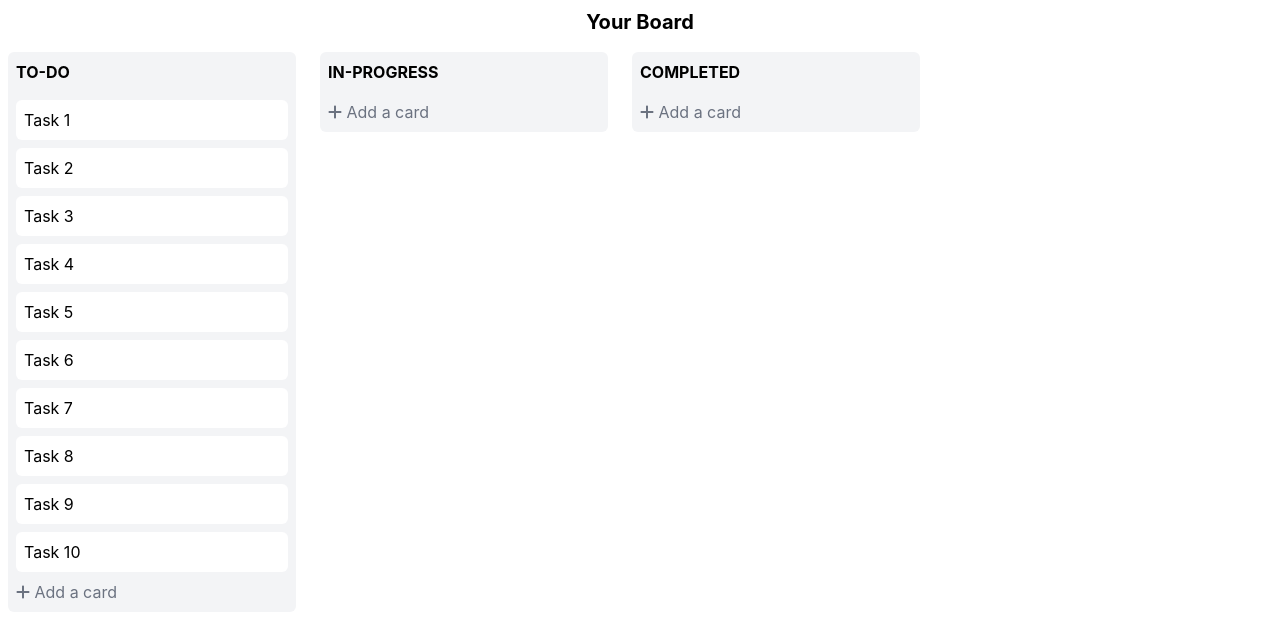
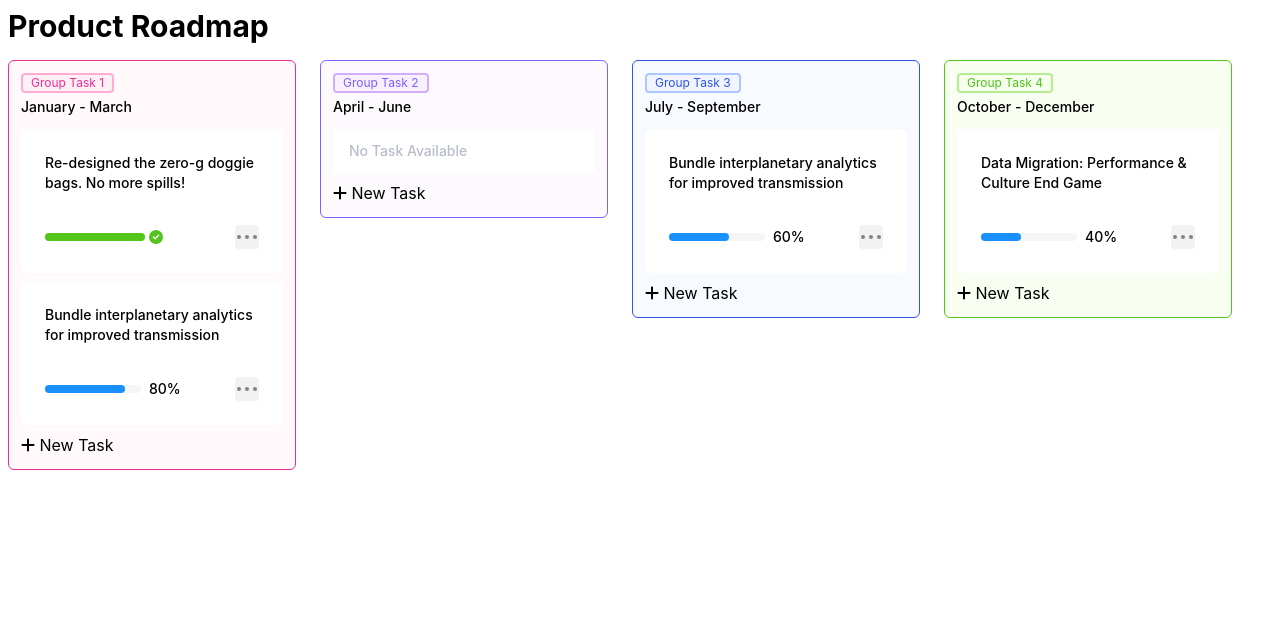
Before and after one commit to Irwnda/kanban-wannabe, a React (Create React App) app: page / in a window 1280 px wide. Shown: the top 638 px of the page. Built offline with nearby package versions, Linux system fonts and the light colour scheme.

Commit message:
style: Change style like the design Cannot access the design previously

```diff
--- a/src/App.tsx
+++ b/src/App.tsx
@@ -72,7 +72,7 @@ function App() {
   return (
     <DragDropContext onDragEnd={onDragEnd}>
       <div className="container mx-auto bg-white">
-        <div className="font-bold text-center text-xl p-2">Your Board</div>
+        <div className="font-bold text-3xl p-2">Product Roadmap</div>
         <AppContext.Provider
           value={{
             tasks,
--- a/src/InitialValue.ts
+++ b/src/InitialValue.ts
@@ -1,86 +1,98 @@
-import { ColumnItem, Task } from "./types";
+import { ColumnColor, ColumnItem, Task } from "./types";
 
 const InitialTasks: Task[] = [
   {
     id: 1,
-    description: "Task 1",
-    title: "Task 1",
+    description: "Re-designed the zero-g doggie bags. No more spills!",
+    title: "Re-designed the zero-g doggie bags. No more spills!",
     tags: ["tag1", "tag2", "tag3", "tag4", "tag5", "tag6", "tag7", "tag8"],
+    progress: 100,
   },
   {
     id: 2,
-    description: "Task 2",
-    title: "Task 2",
+    description: "Bundle interplanetary analytics for improved transmission",
+    title: "Bundle interplanetary analytics for improved transmission",
     tags: ["tag1", "tag2"],
+    progress: 80,
   },
   {
     id: 3,
-    description: "Task 3",
-    title: "Task 3",
+    description: "Bundle interplanetary analytics for improved transmission",
+    title: "Bundle interplanetary analytics for improved transmission",
     tags: ["tag1", "tag2"],
+    progress: 60,
   },
   {
     id: 4,
-    description: "Task 4",
-    title: "Task 4",
+    description: "Data Migration: Performance & Culture End Game",
+    title: "Data Migration: Performance & Culture End Game",
     tags: ["tag1", "tag2"],
-  },
-  {
-    id: 5,
-    description: "Task 5",
-    title: "Task 5",
-    tags: ["tag1", "tag2"],
-  },
-  {
-    id: 6,
-    description: "Task 6",
-    title: "Task 6",
-    tags: ["tag1", "tag2"],
-  },
-  {
-    id: 7,
-    description: "Task 7",
-    title: "Task 7",
-    tags: ["tag1", "tag2"],
-  },
-  {
-    id: 8,
-    description: "Task 8",
-    title: "Task 8",
-    tags: ["tag1", "tag2"],
-  },
-  {
-    id: 9,
-    description: "Task 9",
-    title: "Task 9",
-    tags: ["tag1", "tag2"],
-  },
-  {
-    id: 10,
-    description: "Task 10",
-    title: "Task 10",
-    tags: ["tag1", "tag2"],
+    progress: 40,
   },
 ];
+
+const colorList = {
+  pink: {
+    border: "#EB2F96",
+    borderInside: "#FFADD2",
+    bg: "#FFF9FB",
+    bgInside: "#FFF0F6",
+  } as ColumnColor,
+  purple: {
+    border: "#7B61FF",
+    borderInside: "#D3ADF7",
+    bg: "#FCFAFD",
+    bgInside: "#F9F0FF",
+  } as ColumnColor,
+  blue: {
+    border: "#2F54EB",
+    borderInside: "#ADC6FF",
+    bg: "#F7FAFF",
+    bgInside: "#F0F5FF",
+  } as ColumnColor,
+  green: {
+    border: "#52C41A",
+    borderInside: "#B7EB8F",
+    bg: "#F8FEF1",
+    bgInside: "#F6FFED",
+  } as ColumnColor,
+};
 
 const InitialColumns: ColumnItem[] = [
   {
     id: 0,
-    title: "TO-DO",
-    tasks: [1, 2, 3, 4, 5, 6, 7, 8, 9, 10],
+    title: "Group Task 1",
+    tasks: [1, 2],
+    color: colorList.pink,
+    startPeriod: "January",
+    endPeriod: "March",
   },
   {
     id: 1,
-    title: "IN-PROGRESS",
+    title: "Group Task 2",
     tasks: [],
+    color: colorList.purple,
+    startPeriod: "April",
+    endPeriod: "June",
   },
   {
     id: 2,
-    title: "COMPLETED",
-    tasks: [],
+    title: "Group Task 3",
+    tasks: [3],
+    color: colorList.blue,
+    startPeriod: "July",
+    endPeriod: "September",
+  },
+  {
+    id: 3,
+    title: "Group Task 4",
+    tasks: [4],
+    color: colorList.green,
+    startPeriod: "October",
+    endPeriod: "December",
   },
 ];
 
-const InitialColumnOrder = [0, 1, 2];
+const InitialColumnOrder = [0, 1, 2, 3];
 
 export { InitialTasks, InitialColumns, InitialColumnOrder };
--- a/src/components/Card.tsx
+++ b/src/components/Card.tsx
@@ -1,3 +1,5 @@
+import { FontAwesomeIcon } from "@fortawesome/react-fontawesome";
+import { faCircle, faCircleCheck } from "@fortawesome/free-solid-svg-icons";
 import React from "react";
 import { Task } from "../types";
 import Modal from "./Modal";
@@ -6,37 +8,73 @@ function Item({
   task,
   setDisableDrag,
 }: {
-  task: Task;
+  task: Task | null;
   setDisableDrag: React.Dispatch<React.SetStateAction<boolean>>;
 }) {
   const [isModalOpen, setIsModalOpen] = React.useState(false);
+  const isComplete = task?.progress === 100;
 
   React.useEffect(() => {
     setDisableDrag(isModalOpen);
   }, [isModalOpen, setDisableDrag]);
 
+  if (task !== null)
     return (
       <>
-      <div className={"flex flex-col"} onClick={() => setIsModalOpen(true)}>
-        {/* <div className="flex gap-1 w-full flex-wrap">
-          {task.tags.map((tag, index) => (
         <div
-              key={index}
-              className="text-sm bg-blue-500 px-1 rounded-sm text-white w-fit"
+          className="flex flex-col p-4 text-sm font-medium gap-8 hover:cursor-pointer"
+          onClick={() => setIsModalOpen(true)}
         >
-              {tag}
+          {task?.title}
+          <div className="flex justify-between">
+            <div className="flex gap-2 items-center">
+              <div className="bg-[#F5F5F5] h-2 w-24 rounded-full">
+                <div
+                  className={
+                    "rounded-full h-full" +
+                    (isComplete ? " bg-[#52C41A]" : " bg-[#1890FF]")
+                  }
+                  style={{ width: task.progress }}
+                ></div>
               </div>
-          ))}
-        </div> */}
-        {task.title}
+              {isComplete ? (
+                <FontAwesomeIcon icon={faCircleCheck} color="#52C41A" />
+              ) : (
+                `${task.progress}%`
+              )}
+            </div>
+            <button className="bg-[#F2F2F2] flex gap-1 justify-center items-center h-6 w-6 rounded">
+              <FontAwesomeIcon
+                icon={faCircle}
+                className="text-[4px]"
+                color="#828282"
+              />
+              <FontAwesomeIcon
+                icon={faCircle}
+                className="text-[4px]"
+                color="#828282"
+              />
+              <FontAwesomeIcon
+                icon={faCircle}
+                className="text-[4px]"
+                color="#828282"
+              />
+            </button>
+          </div>
         </div>
         <Modal
-        id={`${task.id}`}
+          id={`${task?.id}`}
           openModal={isModalOpen}
           setOpenModal={setIsModalOpen}
         />
       </>
     );
+  else
+    return (
+      <div className="flex flex-col px-4 py-3 bg-white text-[#B7BDC9] mb-2 text-sm font-medium">
+        No Task Available
+      </div>
+    );
 }
 
 export default Item;
--- a/src/components/Column.tsx
+++ b/src/components/Column.tsx
@@ -22,6 +22,7 @@ export default function Column({ id }: { id: number }) {
   const saveBtnRef = React.useRef<HTMLButtonElement>(null);
 
   React.useEffect(() => {
+    console.log(columns[id].color.bg);
     var taskList = [] as Task[];
     columns[id].tasks.forEach((taskId) => {
       tasks.forEach((task) => {
@@ -44,6 +45,7 @@ export default function Column({ id }: { id: number }) {
       title: inputValue,
       description: "",
       tags: [],
+      progress: 0,
     };
     setCurrenttask((prev) => [...prev, newTask]);
     setTasks((prev) => [...prev, newTask]);
@@ -70,9 +72,32 @@ export default function Column({ id }: { id: number }) {
           ref={droppableProvided.innerRef}
           {...droppableProvided.droppableProps}
         >
-          <div className="w-72 h-fit shrink-0 rounded-md bg-gray-100 ">
-            <div className="font-bold rounded-t-md p-2">{title}</div>
-            <div className="p-2">
+          <div
+            className="w-72 h-fit shrink-0 rounded-md p-3"
+            style={{
+              backgroundColor: columns[id].color.bg,
+              border: `1px solid ${columns[id].color.border}`,
+            }}
+          >
+            <div
+              className="font-normal w-fit rounded text-xs px-2"
+              style={{
+                color: columns[id].color.border,
+                border: `2px solid ${columns[id].color.borderInside}`,
+                backgroundColor: columns[id].color.bgInside,
+              }}
+            >
+              {title}
+            </div>
+            <div className="text-sm font-medium mt-1">
+              {columns[id].startPeriod} - {columns[id].endPeriod}
+            </div>
+            <div className="mt-3">
+              {currentTasks.length === 0 ? (
+                <Card task={null} setDisableDrag={setDisableDrag} />
+              ) : (
+                <></>
+              )}
               {currentTasks.map((task, index) => (
                 <Draggable
                   key={task.id}
@@ -83,7 +108,7 @@ export default function Column({ id }: { id: number }) {
                   {(draggableProvided, draggableSnapshot) => (
                     <div
                       className={
-                        "mb-2 last:mb-0 bg-white p-2 rounded-md w-full outline outline-2" +
+                        "mb-2 bg-white p-2 rounded-md w-full outline outline-2" +
                         (draggableSnapshot.isDragging
                           ? " outline-gray-300"
                           : " outline-transparent")
@@ -122,13 +147,13 @@ export default function Column({ id }: { id: number }) {
                   onChange={(e) => setInputValue(e.target.value)}
                 ></textarea>
                 <button
-                  className={"text-gray-500" + (isEditing ? " hidden" : "")}
+                  className={isEditing ? " hidden" : ""}
                   onClick={() => {
                     inputRef.current?.classList.remove("hidden");
                     inputRef.current?.focus();
                   }}
                 >
-                  <FontAwesomeIcon icon={faPlus} /> Add a card
+                  <FontAwesomeIcon icon={faPlus} /> New Task
                 </button>
                 <div className={"flex" + (isEditing ? "" : " hidden")}>
                   <button
--- a/src/types.ts
+++ b/src/types.ts
@@ -1,8 +1,21 @@
+type Enumerate<
+  N extends number,
+  Acc extends number[] = []
+> = Acc["length"] extends N
+  ? Acc[number]
+  : Enumerate<N, [...Acc, Acc["length"]]>;
+
+type IntRange<F extends number, T extends number> = Exclude<
+  Enumerate<T>,
+  Enumerate<F>
+>;
+
 export type Task = {
   id: number;
   title: string;
   description: string;
   tags: string[];
+  progress: IntRange<0, 101>;
 };
 
 export const ITEM_TYPE = {
@@ -24,6 +37,9 @@ export type ColumnItem = {
   id: number;
   title: string;
   tasks: number[];
+  color: ColumnColor;
+  startPeriod: string;
+  endPeriod: string;
 };
 
 export type AppContextType = {
@@ -34,3 +50,10 @@ export type AppContextType = {
   columnOrder: number[];
   setColumnOrder: React.Dispatch<React.SetStateAction<number[]>>;
 };
+
+export type ColumnColor = {
+  border: string;
+  borderInside: string;
+  bg: string;
+  bgInside: string;
+};
```
Lines whose indentation alone changed are shown as unchanged.
